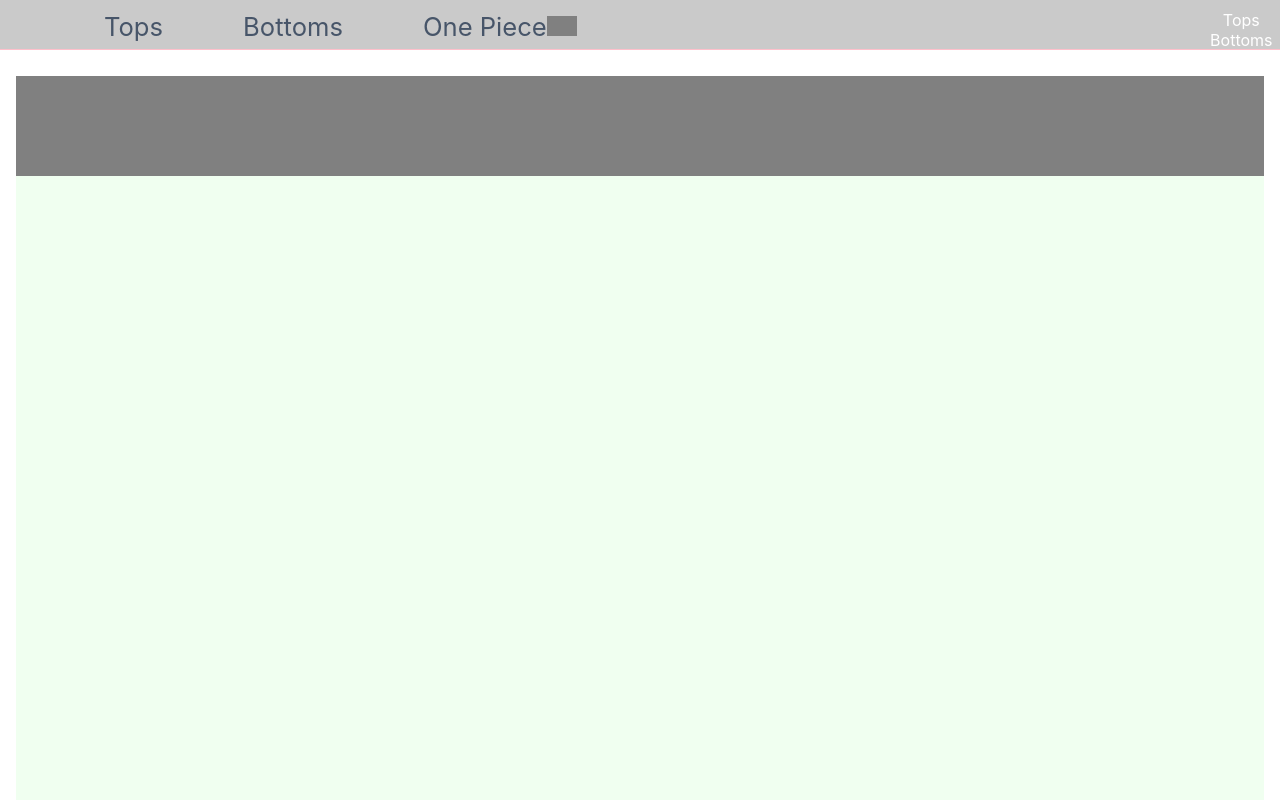
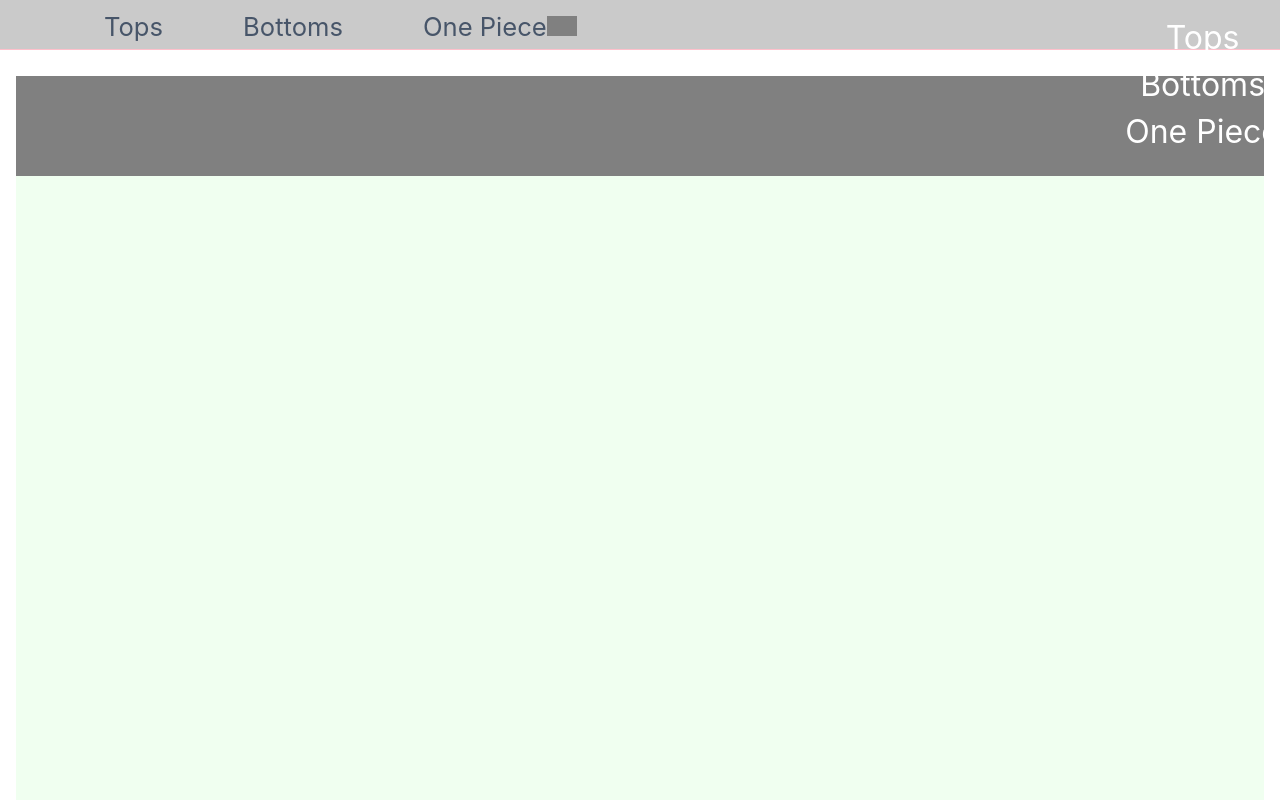
Before and after one commit to SpencerLake/ever-swim, a React (Create React App) app: page / in a window 1280 px wide. Shown: the top 800 px of the page. Built offline with nearby package versions, Linux system fonts and the light colour scheme.

Commit message:
finished left dropdown rough draft

```diff
--- a/src/components/App.css
+++ b/src/components/App.css
@@ -118,6 +118,11 @@ a {
   background-color: #101010;
 }
 
+.ham-option {
+  font-size: 2rem;
+  margin: .5rem 0 .5rem 0;
+}
+
 @media only screen and (max-width: 768px) {
   .nav-menu {
     position: fixed;
@@ -145,6 +150,7 @@ a {
     display: block;
     cursor: pointer;
     padding: 0 1rem;
+    width: 57px;
   }
 
   .hamburger.active .bar:nth-child(2) {
@@ -164,17 +170,22 @@ a {
     position: relative;
     left: -100%;
     background-color: rgb(117, 120, 141);
-    height: 400px;
+    /* height: 400px; */
     width: 200px;
+    transition: ease-in-out 0.2s;
   }
 
   .dropdown.active {
-    display: inline-block;
+    /* display: inline-block; */
     position: relative;
     left: auto;
+    display: flex;
+    flex-direction: column;
+    justify-content: space-around;
     background-color: rgb(117, 120, 141);
-    height: 400px;
+    /* height: 400px; */
     width: 200;
+    transition: ease-in-out 0.2s;
   }
 }
 
--- a/src/components/Nav/Hamburger.js
+++ b/src/components/Nav/Hamburger.js
@@ -34,9 +34,9 @@ export default function Hamburger() {
                 <span className='bar'></span>
             </div>
             <div className='dropdown' ref={dropdown}>
-                <p>Tops</p>
-                <p>Bottoms</p>
-                <p>One Piece</p>
+                <p className='ham-option'>Tops</p>
+                <p className='ham-option'>Bottoms</p>
+                <p className='ham-option'>One Piece</p>
             </div>
         </div>
     )
```
